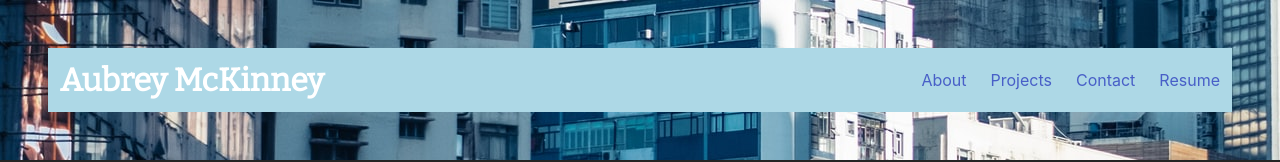
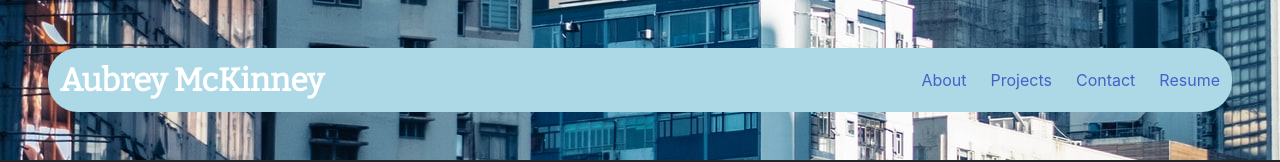
Before and after one commit to Shadowasders/React-Portfolio, a React (Vite) app: page / in a window 1280 px wide. Shown: the top 162 px of the page. Built offline with nearby package versions, Linux system fonts and the light colour scheme; a web font is replaced by a local one.

Commit message:
updated navbar edges

```diff
--- a/src/styles/index.css
+++ b/src/styles/index.css
@@ -61,4 +61,8 @@ body {
 
 .navb {
   background-color: lightblue;
+  border-top-left-radius:30px;
+  border-bottom-left-radius:30px;
+  border-top-right-radius:30px;
+  border-bottom-right-radius:30px;
 }
```
